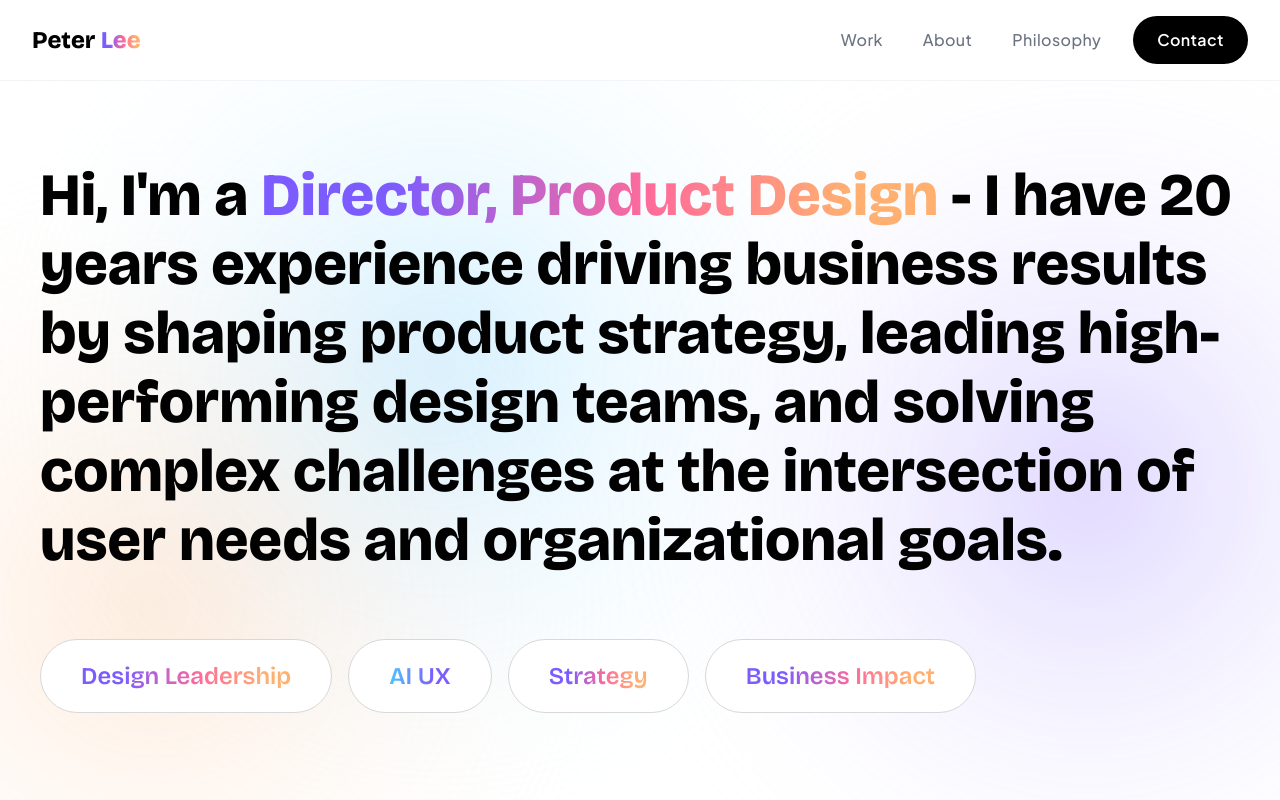
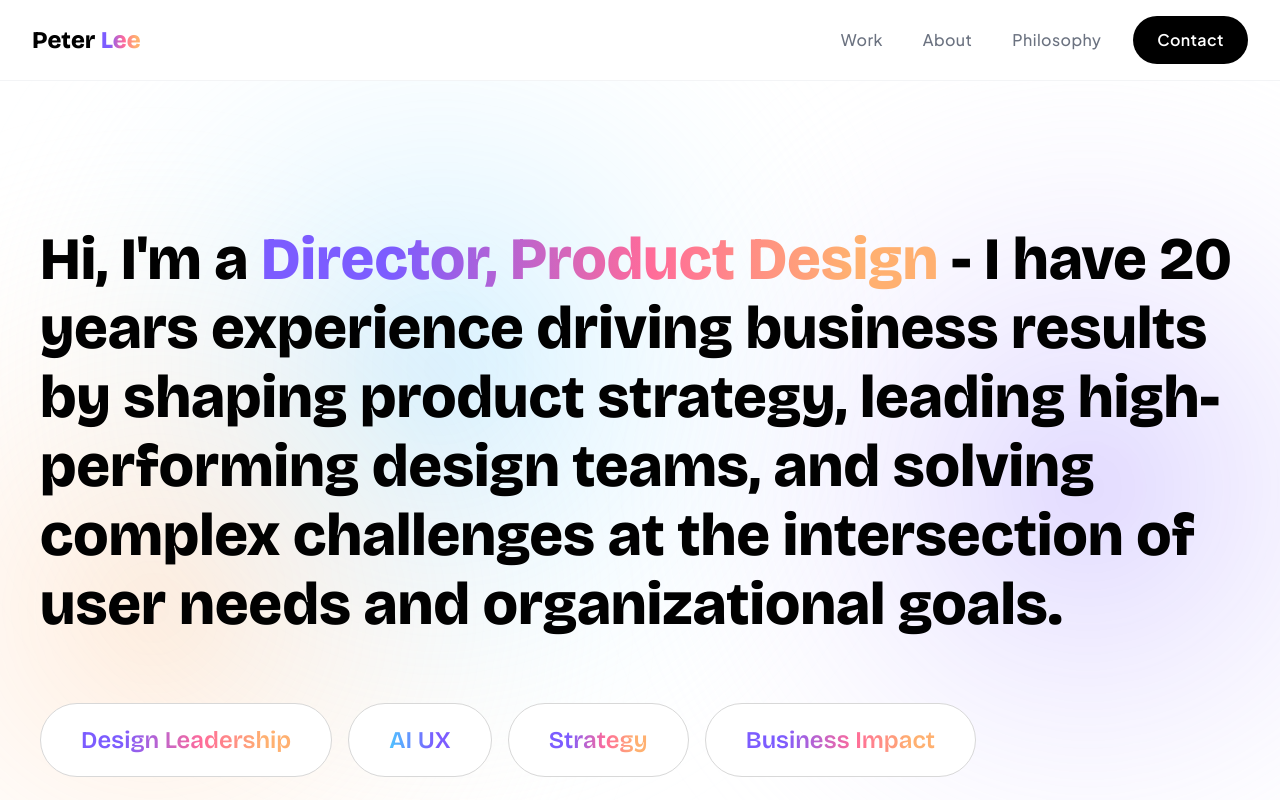
Before and after one commit to peterlee01/https-peter-lee.vercel.app-, a Next.js app: page / in a window 1280 px wide. Shown: the top 800 px of the page. Built offline with nearby package versions, Linux system fonts and the light colour scheme.

Commit message:
Increase hero top padding on homepage
Co-Authored-By: Claude Sonnet 4.6 <noreply@anthropic.com>

```diff
--- a/src/app/page.tsx
+++ b/src/app/page.tsx
@@ -133,7 +133,7 @@ export default function Home() {
       <main className="flex flex-col items-center gap-20 md:gap-40 px-4 md:px-8 pb-0">
 
         {/* Hero */}
-        <section className="w-full max-w-[1200px] flex flex-col gap-8 md:gap-16 pt-12 md:pt-20">
+        <section className="w-full max-w-[1200px] flex flex-col gap-8 md:gap-16 pt-20 md:pt-36">
           <h1
             className="text-[clamp(2.5rem,5vw,3.75rem)] font-extrabold leading-[1.15]"
             style={{ fontFamily: "var(--font-bricolage)" }}
```
